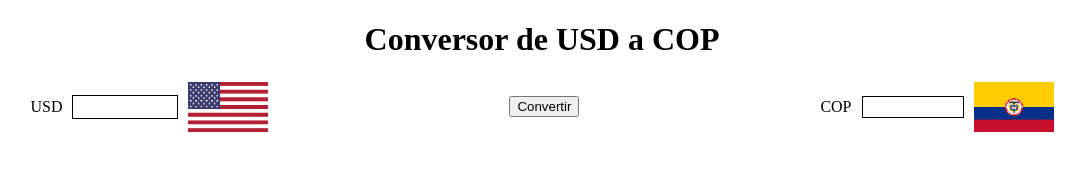
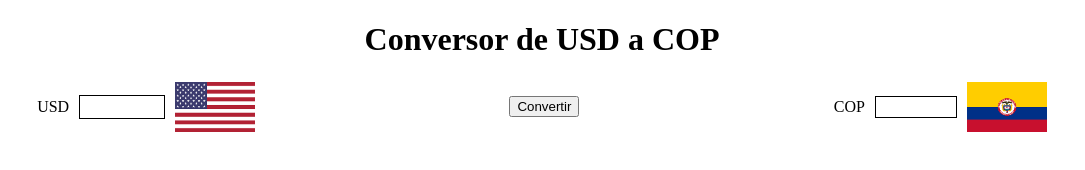
Before and after one commit to jibernalg/practica, a plain HTML site: page index.html in a window 1280 px wide. Shown: the whole page, without its empty margins (98-1183 px from the left). Drawn offline with Linux system fonts and the light colour scheme.

Commit message:
Add cambios

```diff
--- a/styles.css
+++ b/styles.css
@@ -11,6 +11,7 @@ img{
 
 div{
     display:flex;
+    flex-wrap:wrap;
     align-items: center;
     justify-content:space-around;
 
@@ -19,7 +20,7 @@ div{
 #resultado,
 input{
     height: 20px;
-    width: 100px;
+    width: 80px;
     text-align: right;
     border: 1px solid black;
     margin-right: 10px;
```
